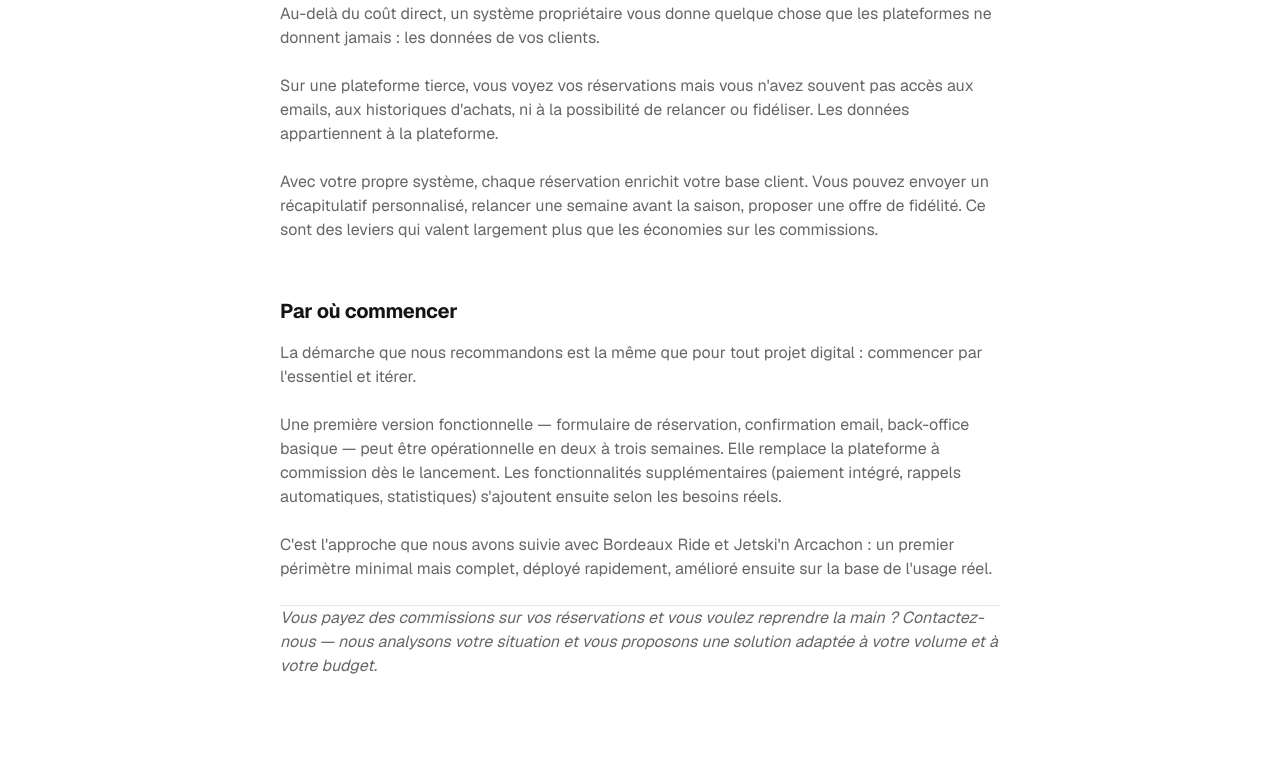
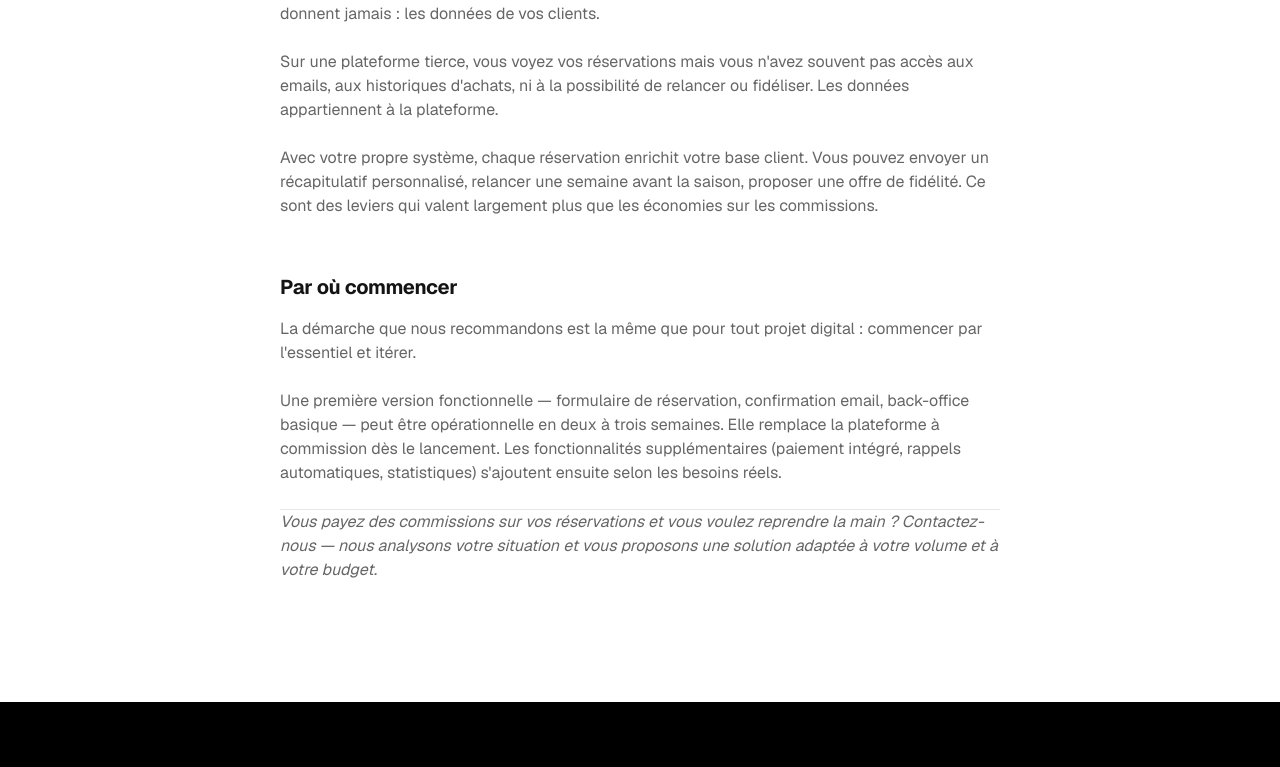
Before and after one commit to loanrmb/torquemade-v2, a Next.js app: page /blog/systeme-reservation-sans-commission in a window 1280 px wide. Shown: the part 3496-4263 px from the top of the page. Built offline with nearby package versions, Linux system fonts and the light colour scheme.

Commit message:
Update page.mdx

```diff
--- a/app/blog/(articles)/systeme-reservation-sans-commission/page.mdx
+++ b/app/blog/(articles)/systeme-reservation-sans-commission/page.mdx
@@ -55,9 +55,9 @@ Il n'y a pas une seule façon de construire un système de réservation sans com
 
 **Option 1 — Un outil no-code intégré par API.** Des solutions comme Cal.com (open source) ou Tidycal permettent de créer des créneaux et d'intégrer le module sur votre site via un composant embarqué. Pas de commission, hébergement sur leurs serveurs. Limite : personnalisation graphique partielle, branding de l'outil visible.
 
-**Option 2 — Un formulaire connecté à un CRM.** On construit un formulaire sur mesure qui envoie les réservations dans une base de données que vous contrôlez — Airtable, Notion, ou une base SQL — avec des confirmations automatiques par email via un service comme Resend. C'est la solution que nous avons mise en place pour Bordeaux Ride. Entièrement personnalisée, données 100 % propriétaires.
+**Option 2 — Un formulaire connecté à un CRM.** On construit un formulaire sur mesure qui envoie les réservations dans une base de données que vous contrôlez — Airtable, Notion, ou une base SQL — avec des confirmations automatiques par email via un service comme Resend. Entièrement personnalisée, données 100 % propriétaires.
 
-**Option 3 — Un module de réservation complet développé sur mesure.** Pour des activités avec forte saisonnalité, multi-produits, ou gestion de groupes, on développe un système dédié : gestion des disponibilités en temps réel, paiement intégré (Stripe), confirmation automatique, back-office admin. C'est le niveau d'intégration déployé pour Jetski'n Arcachon.
+**Option 3 — Un module de réservation complet développé sur mesure.** Pour des activités avec forte saisonnalité, multi-produits, ou gestion de groupes, on développe un système dédié : gestion des disponibilités en temps réel, paiement intégré (Stripe), confirmation automatique, back-office admin.
 
 <SchemaFlux />
 
@@ -83,7 +83,6 @@ La démarche que nous recommandons est la même que pour tout projet digital : c
 
 Une première version fonctionnelle — formulaire de réservation, confirmation email, back-office basique — peut être opérationnelle en deux à trois semaines. Elle remplace la plateforme à commission dès le lancement. Les fonctionnalités supplémentaires (paiement intégré, rappels automatiques, statistiques) s'ajoutent ensuite selon les besoins réels.
 
-C'est l'approche que nous avons suivie avec Bordeaux Ride et Jetski'n Arcachon : un premier périmètre minimal mais complet, déployé rapidement, amélioré ensuite sur la base de l'usage réel.
 
 ---
 
```
